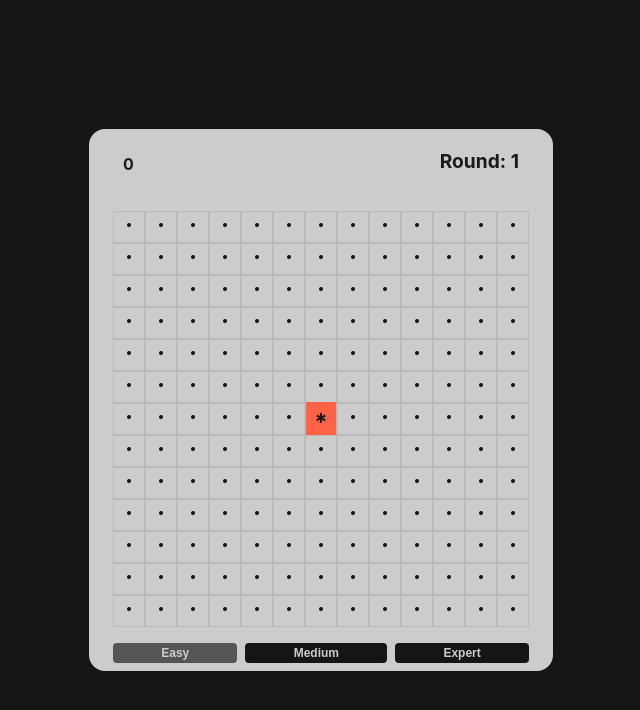
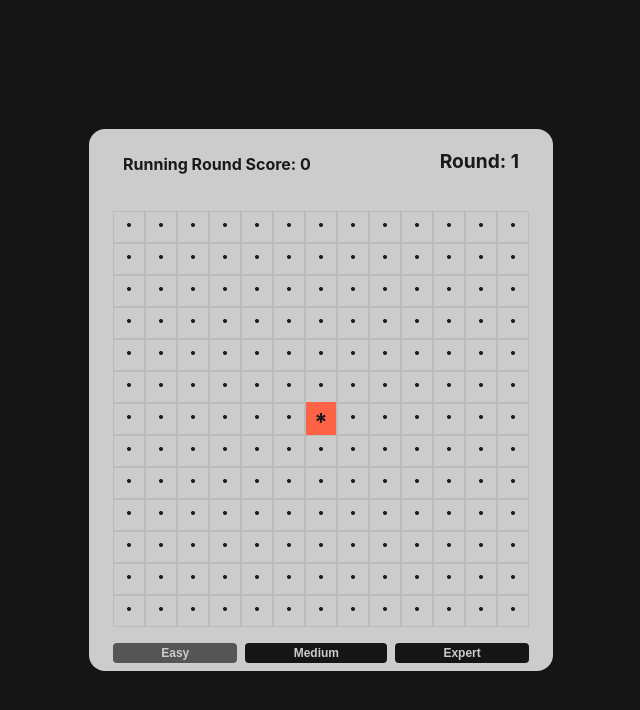
Before and after one commit to randomplayables/gothamloops, a React (Vite) app: page / in a window 1280 px wide. Shown: the top 710 px of the page, without its empty margins (319-959 px from the left). Built offline with nearby package versions, Linux system fonts and the light colour scheme.

Commit message:
clean header

```diff
--- a/src/components/GameStatus.tsx
+++ b/src/components/GameStatus.tsx
@@ -5,12 +5,17 @@ type GameStatusProps = {
 
 const GameStatus = (props: GameStatusProps) => {
     const {isRoundOver, roundScore} = props
+    const scoreLabel = isRoundOver ? "Final Round Score:" : "Running Round Score:"
 
     return(
-    <>
-    {isRoundOver && <span>Round Over</span>}
-    {roundScore}
-    </>
+    // <>
+    // {isRoundOver && <span>Round Over</span>}
+    // <span>Round Score: {roundScore}</span>
+    // {roundScore}
+    // </>
+    <div className="game-status">
+    <span>{scoreLabel} {roundScore}</span>
+    </div>
     )
 
 }
```
Also changed, not shown: src/components/Header.tsx (+0 -7 lines), src/App.css (line endings or trailing spaces).
